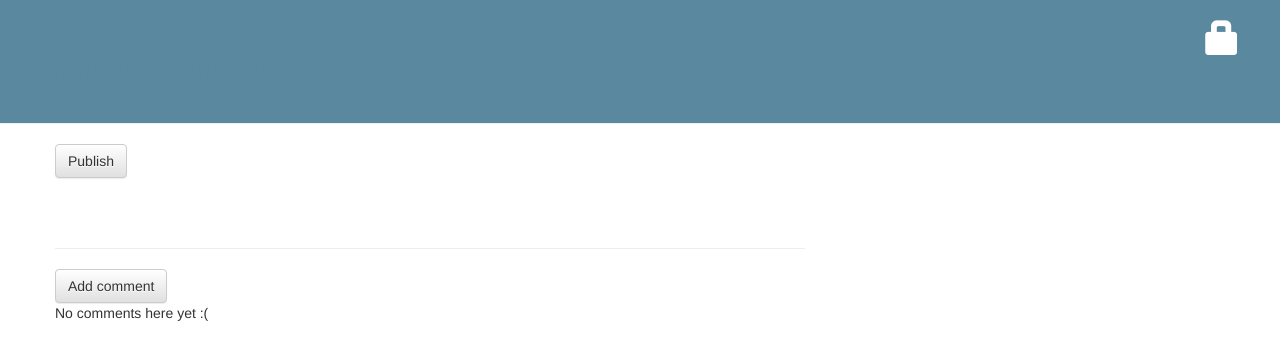
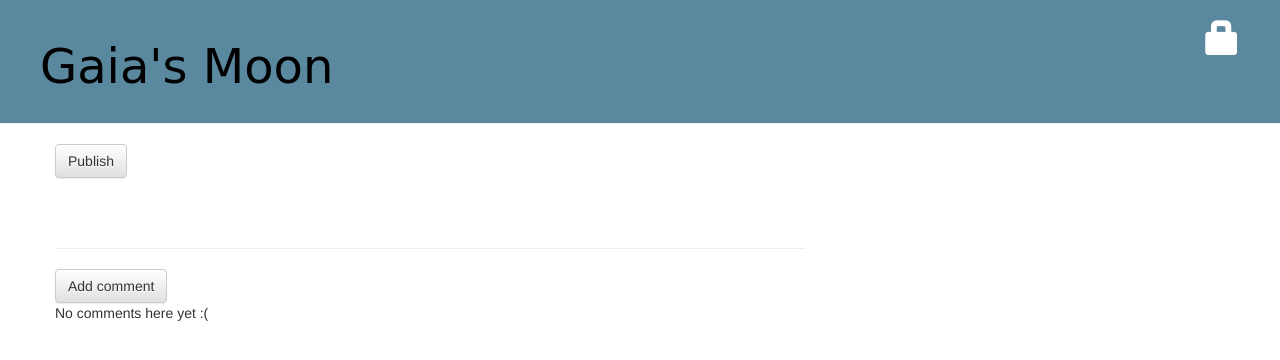
Before and after one commit to Mairious/my-first-blog, a Django app: template blog/templates/blog/post_detail.html in a window 1280 px wide. Shown: the top 360 px of the page. Run offline with Django 3.2, Linux system fonts and the light colour scheme; the template is opened without the code that fills it, so the values that code supplies are empty; some libraries are stand-ins or nearby versions.

Commit message:
Changing heading font.

```diff
--- a/blog/static/css/blog.css
+++ b/blog/static/css/blog.css
@@ -5,7 +5,7 @@
 }
 
 .page-header h1, .page-header h1 a, .page-header h1 a:visited, .page-header h1 a:active {
-    color: #59889F;
+    color: #000000;
     font-size: 36pt;
     text-decoration: none;
 }
@@ -15,7 +15,7 @@
 }
 
 h1, h2, h3, h4 {
-    font-family: 'Lobster', cursive;
+    font-family: 'Dancing Script', cursive;
 }
 
 .date {
```
